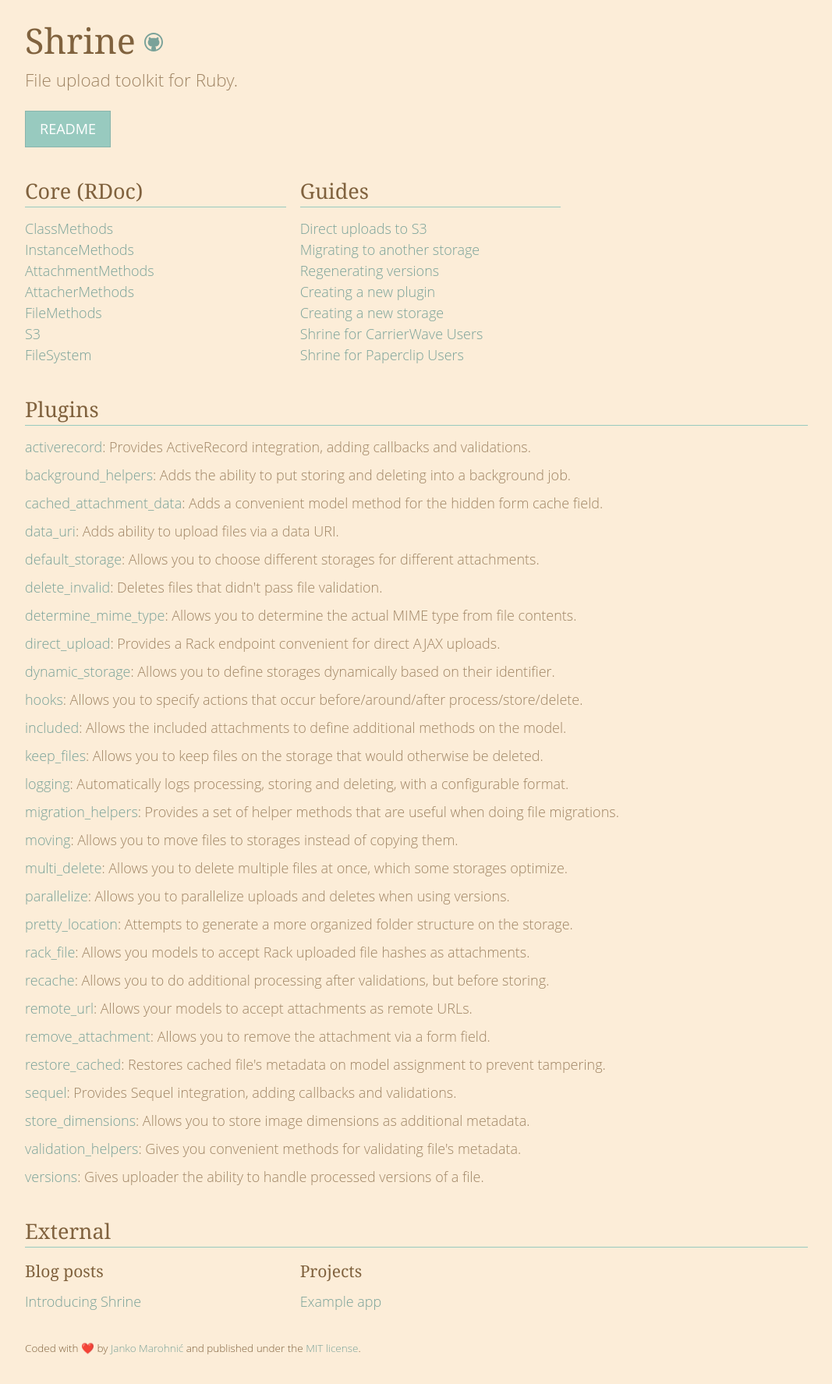
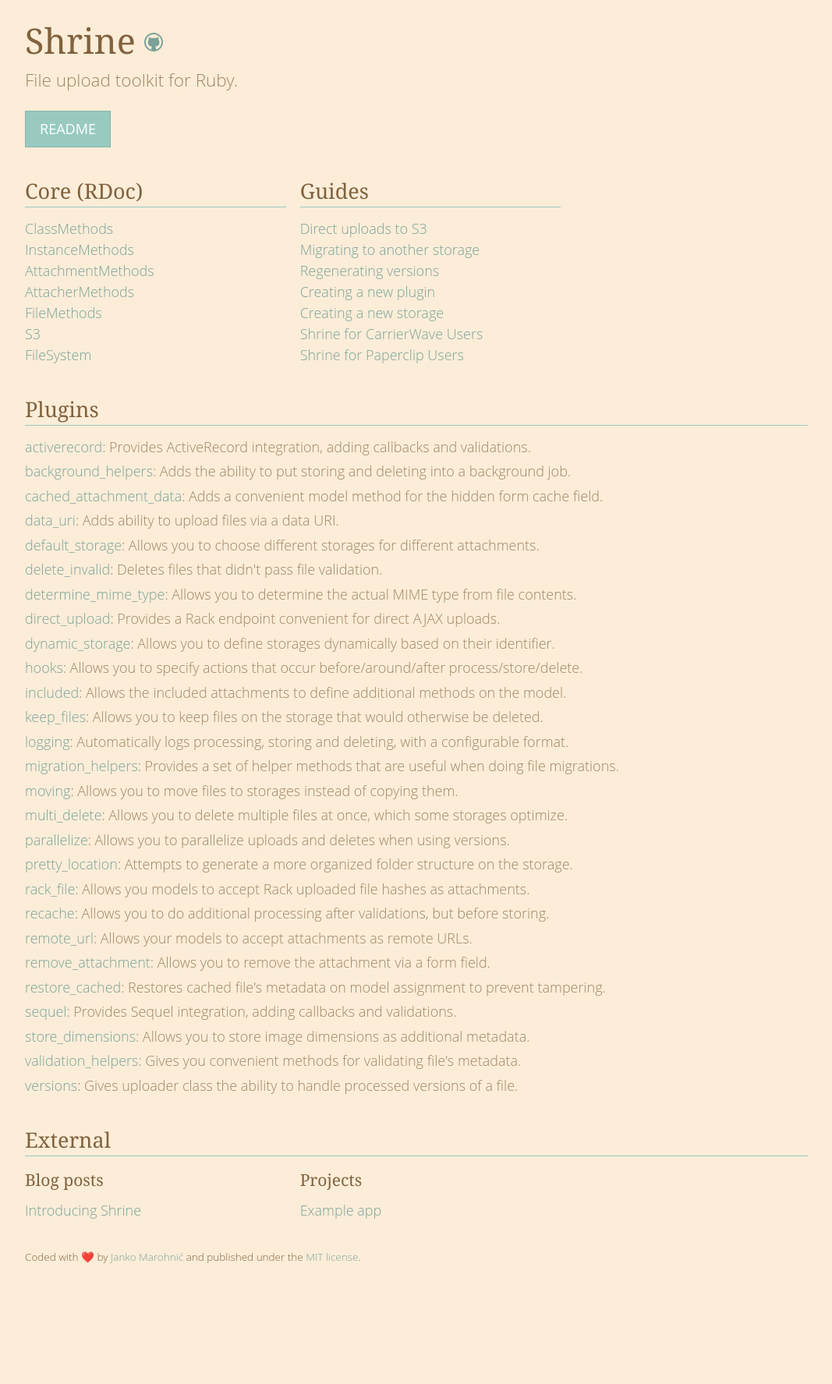
Before and after one commit to avinashcodeer/Romenics, a Jekyll site: the page built from www/index.html, in a window 1280 px wide. Shown: the whole page at 78% size, without its empty margins (106-1173 px from the left). Built offline with Jekyll 4.4.1, drawn with Linux system fonts in a browser that asks for light colours; emoji names are drawn with the system emoji font; after the commit the page ends 1658 px from its top, so only the background shows below that.

Commit message:
Website spacing tweak

```diff
--- a/www/_data/plugins.yml
+++ b/www/_data/plugins.yml
@@ -105,4 +105,4 @@
 -
   name: versions
   path: Versions.html
-  description: Gives uploader the ability to handle processed versions of a file.
+  description: Gives uploader class the ability to handle processed versions of a file.
--- a/www/_sass/_base.scss
+++ b/www/_sass/_base.scss
@@ -105,7 +105,7 @@
 
 dd {
   // width: calc(100vh - 200px);
-  margin-bottom: 0.5em;
+  margin-bottom: 0.25em;
 
   div {
     // max-width: 400px;
```
